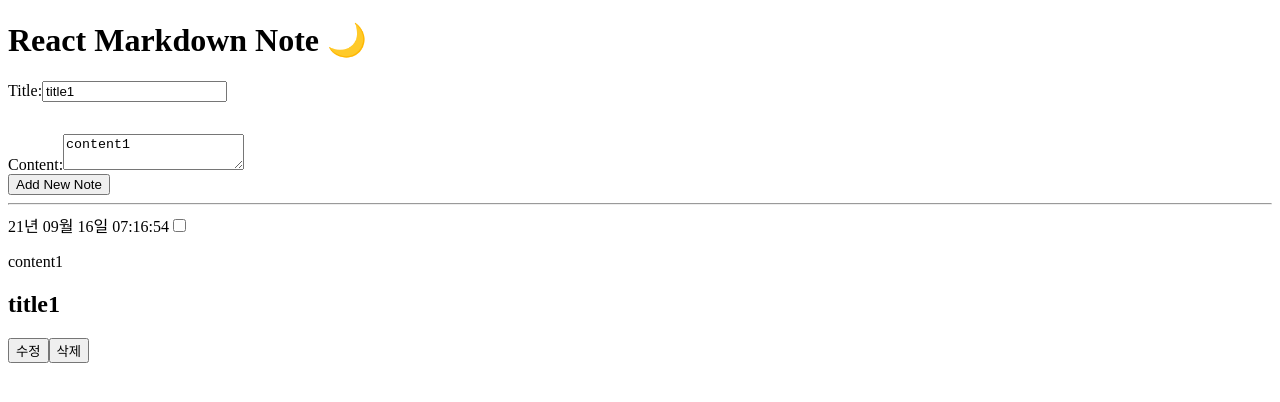
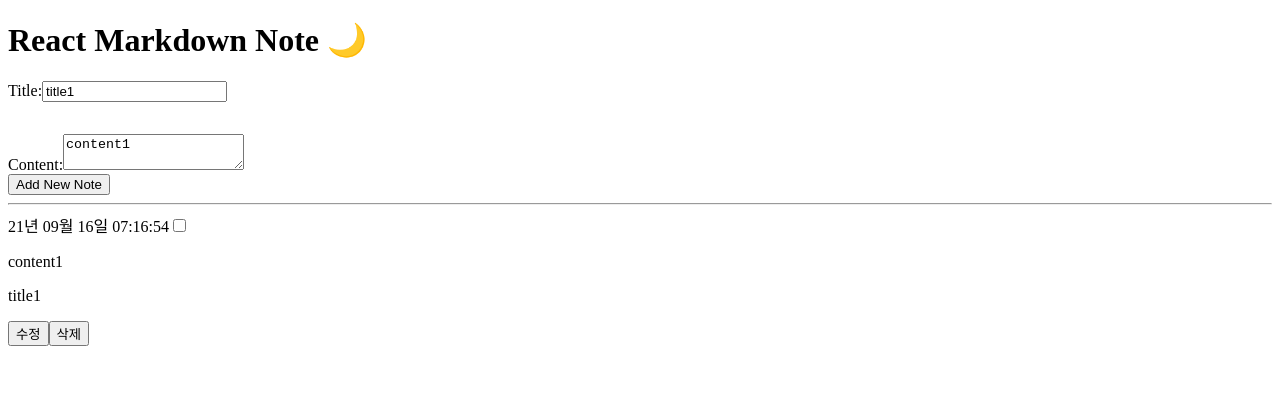
Before and after one commit to hyunwk/Notepad, a React app: page / in a window 1280 px wide. Both pictures are taken after a click on the button "Add New Note". Shown: the top 402 px of the page. Built offline with nearby package versions, Linux system fonts and the light colour scheme.

Commit message:
feat: markdown func

```diff
--- a/package.json
+++ b/package.json
@@ -9,10 +9,13 @@
   "author": "",
   "license": "ISC",
   "dependencies": {
+    "assert": "^2.0.0",
     "moment": "^2.29.1",
+    "process": "^0.11.10",
     "react": "^17.0.2",
     "react-dom": "^17.0.2",
-    "react-icons": "^4.2.0"
+    "react-icons": "^4.2.0",
+    "react-markdown": "^7.0.1"
   },
   "devDependencies": {
     "@babel/cli": "^7.15.4",
--- a/src/components/Note.js
+++ b/src/components/Note.js
@@ -1,4 +1,5 @@
 import React, { Component } from 'react';
+import ReactMarkdown from 'react-markdown'
 
 const Note = class extends Component {
   constructor(props) {
@@ -58,8 +59,10 @@ const Note = class extends Component {
           </div>
         ) : (
           <div>
-            <p>{this.props.note.content}</p>
-            <h2>{this.props.note.title}</h2>
+            <ReactMarkdown>{this.props.note.content}</ReactMarkdown>
+            <ReactMarkdown>{this.props.note.title}</ReactMarkdown>
+            {/* <p>{this.props.note.content}</p>
+            <h2>{this.props.note.title}</h2> */}
           </div>
         )}
         {/* 저장 / 수정 버튼 */}
--- a/webpack.config.js
+++ b/webpack.config.js
@@ -1,3 +1,4 @@
+const webpack = require('webpack')
 const HtmlWebpackPlugin = require('html-webpack-plugin');
 module.exports = {
   mode: 'development',
@@ -10,6 +11,9 @@ module.exports = {
   plugins: [
     new HtmlWebpackPlugin({
       template: 'public/index.html',
+    }),
+    new webpack.ProvidePlugin({
+      process: 'process/browser',
     }),
   ],
   module: {
```
